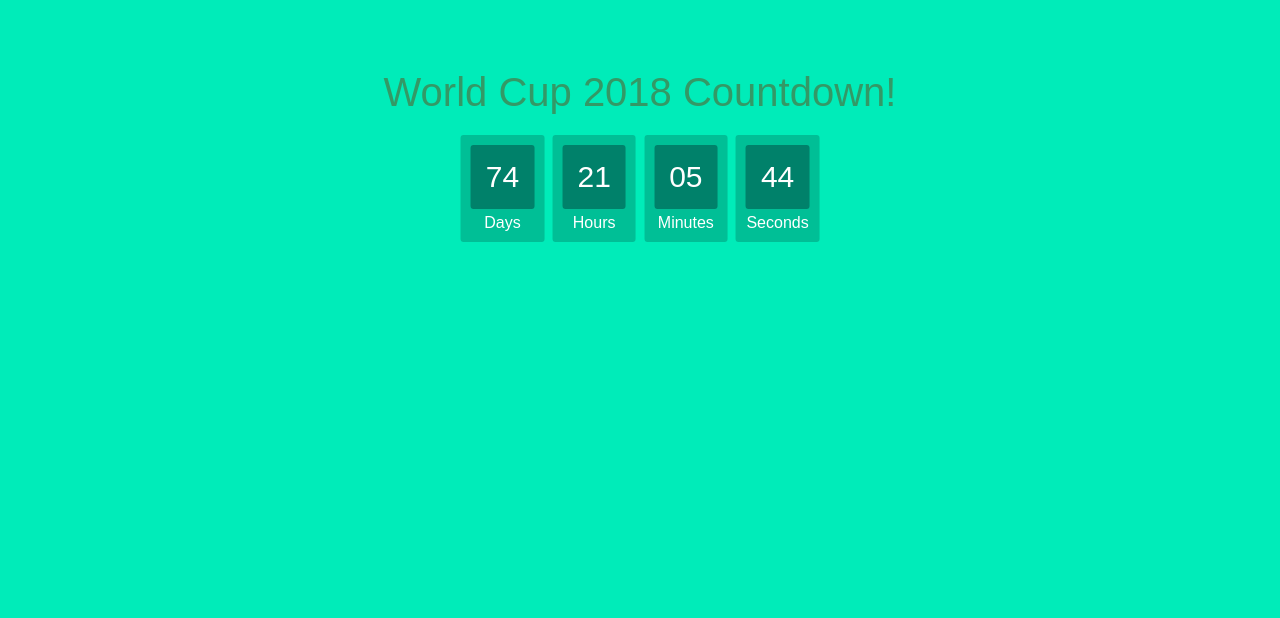
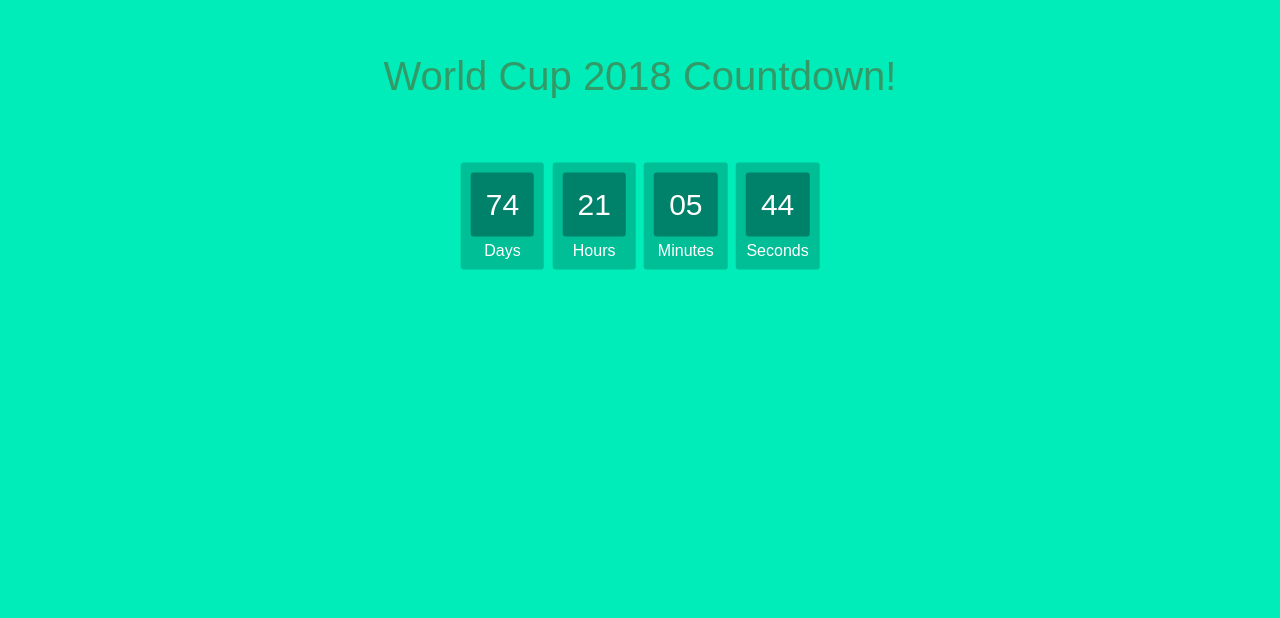
Before and after one commit to alysonpaige/challenges, a plain HTML site: page js/countdown-timer/index.html in a window 1280 px wide. Shown: the part 124-742 px from the top of the page. Drawn offline with Linux system fonts and the light colour scheme.

Commit message:
moved and centered h1, added transition to hover

```diff
--- a/js/countdown-timer/index.html
+++ b/js/countdown-timer/index.html
@@ -10,8 +10,8 @@
 <!-- https://worldcupcountdown.netlify.com/ -->
 
 <body>
+  <h1 class="h1worldcup centerh1">World Cup 2018 Countdown!</h1>
   <div class="countdowndiv center__div">
-    <h1 class="h1worldcup">World Cup 2018 Countdown!</h1>
     <div id="clockdiv">
       <div class="hover__div">
         <span class="days"></span>
--- a/js/countdown-timer/style.css
+++ b/js/countdown-timer/style.css
@@ -14,17 +14,26 @@ body {
 
 .center__div {
   position: absolute;
-  top: 35%;
+  top: 45%;
+  left: 50%;
+  transform: translate(-50%, -50%);
+}
+
+.centerh1 {
+  position: absolute;
+  top: 20%;
   left: 50%;
   transform: translate(-50%, -50%);
 }
 
 .hover__div:hover {
   font-size: 33px;
+  transition: all .1s ease;
 }
 
 .hover__div:hover .smalltext {
   font-weight: bold;
+  /* text-transform: uppercase; */
 }
 
 .h1worldcup {
```
